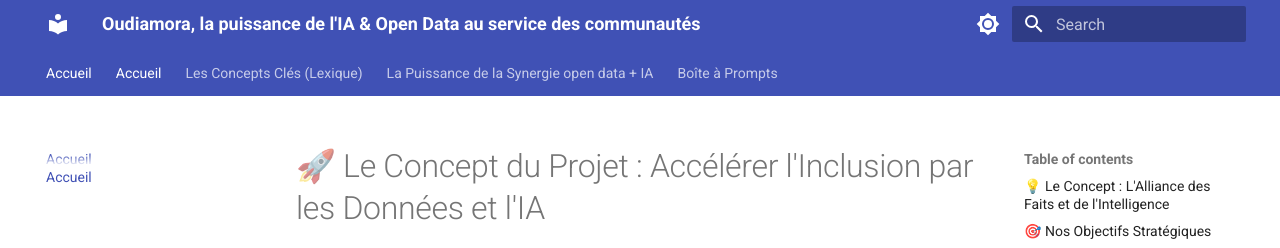
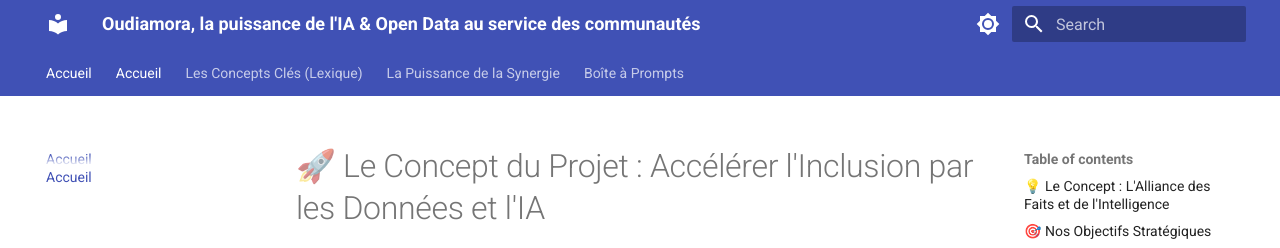
Before and after one commit to Link4Dev/oudiamora, an MkDocs documentation site: the page built from docs/index.md, in a window 1280 px wide and 900 px high. Shown: the top 248 px of the window. Built offline with MkDocs 1.6.1 and Material for MkDocs 9.7.7, drawn with Linux system fonts in a browser that asks for light colours.

Commit message:
Update mkdocs.yml

```diff
--- a/mkdocs.yml
+++ b/mkdocs.yml
@@ -21,7 +21,7 @@
     - search.highlight
 nav:
   - Accueil: index.md
-  - Le projet : index.md
+  - A propos: index.md
   - Les Concepts Clés (Lexique): definitions.md
-  - La Puissance de la Synergie open data + IA: combinaison-puissance.md
+  - La Puissance de la Synergie: combinaison-puissance.md
   - Boîte à Prompts: boite-a-outils.md
```
